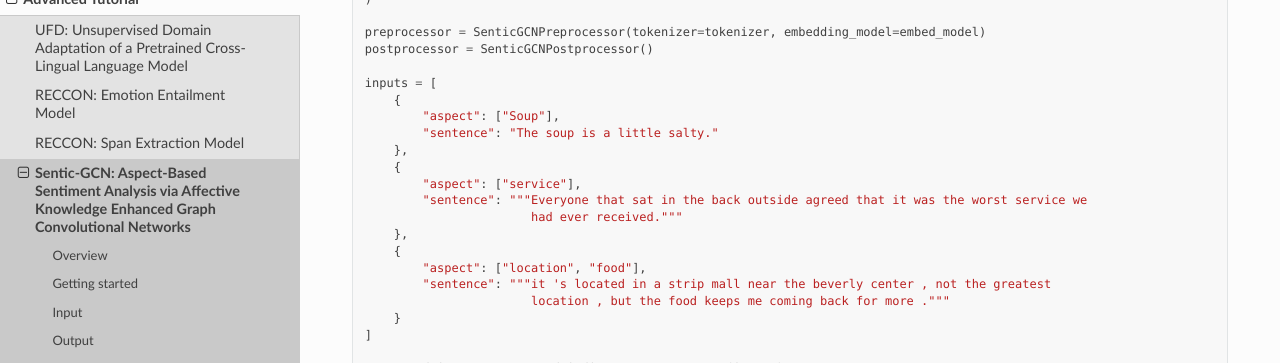
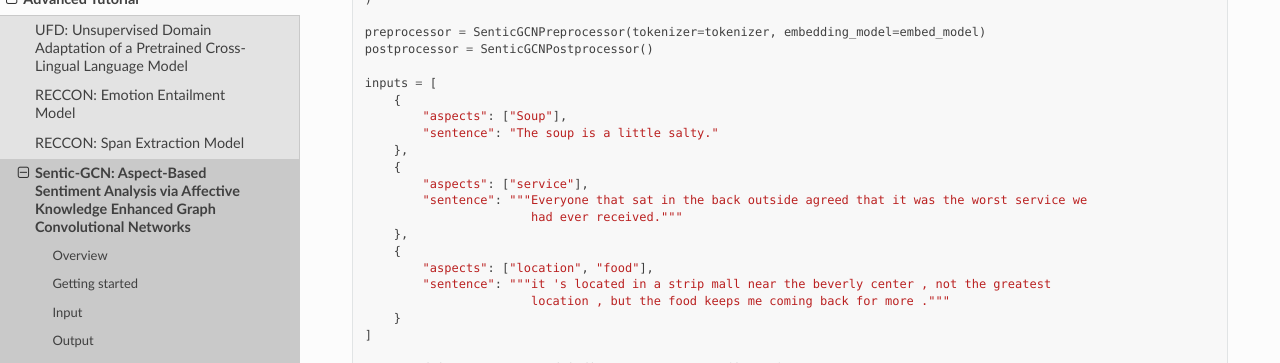
Before and after one commit to aisingapore/sgnlp, a Sphinx documentation site: the page built from docs/source/model/senticgcn.rst, in a window 1280 px wide and 1400 px high, scrolled down 1452 px. Shown: the part 151-514 px from the top of the window. Built offline with Sphinx 7.4.7 and the Read the Docs theme 2.0.0, drawn with Linux system fonts in a browser that asks for light colours; pages that are not in the unit, such as notebooks, are missing from menus; some of the changed text lies outside the part shown.

Commit message:
[#41] standardise aspects key from input batch

```diff
--- a/docs/source/model/senticgcn.rst
+++ b/docs/source/model/senticgcn.rst
@@ -78,16 +78,16 @@ following code:
 
     inputs = [
         {
-            "aspect": ["Soup"],
+            "aspects": ["Soup"],
             "sentence": "The soup is a little salty."
         },
         {
-            "aspect": ["service"],
+            "aspects": ["service"],
             "sentence": """Everyone that sat in the back outside agreed that it was the worst service we
                            had ever received."""
         },
         {
-            "aspect": ["location", "food"],
+            "aspects": ["location", "food"],
             "sentence": """it 's located in a strip mall near the beverly center , not the greatest
                            location , but the food keeps me coming back for more ."""
         }
@@ -152,16 +152,16 @@ with the following code:
 
     inputs = [
         {
-            "aspect": ["Soup"],
+            "aspects": ["Soup"],
             "sentence": "The soup is a little salty."
         },
         {
-            "aspect": ["service"],
+            "aspects": ["service"],
             "sentence": """Everyone that sat in the back outside agreed that it was the worst service we
                            had ever received."""
         },
         {
-            "aspect": ["location", "food"],
+            "aspects": ["location", "food"],
             "sentence": """it 's located in a strip mall near the beverly center , not the greatest
                            location , but the food keeps me coming back for more ."""
         }
```
Also changed, not shown: 2 other files.
